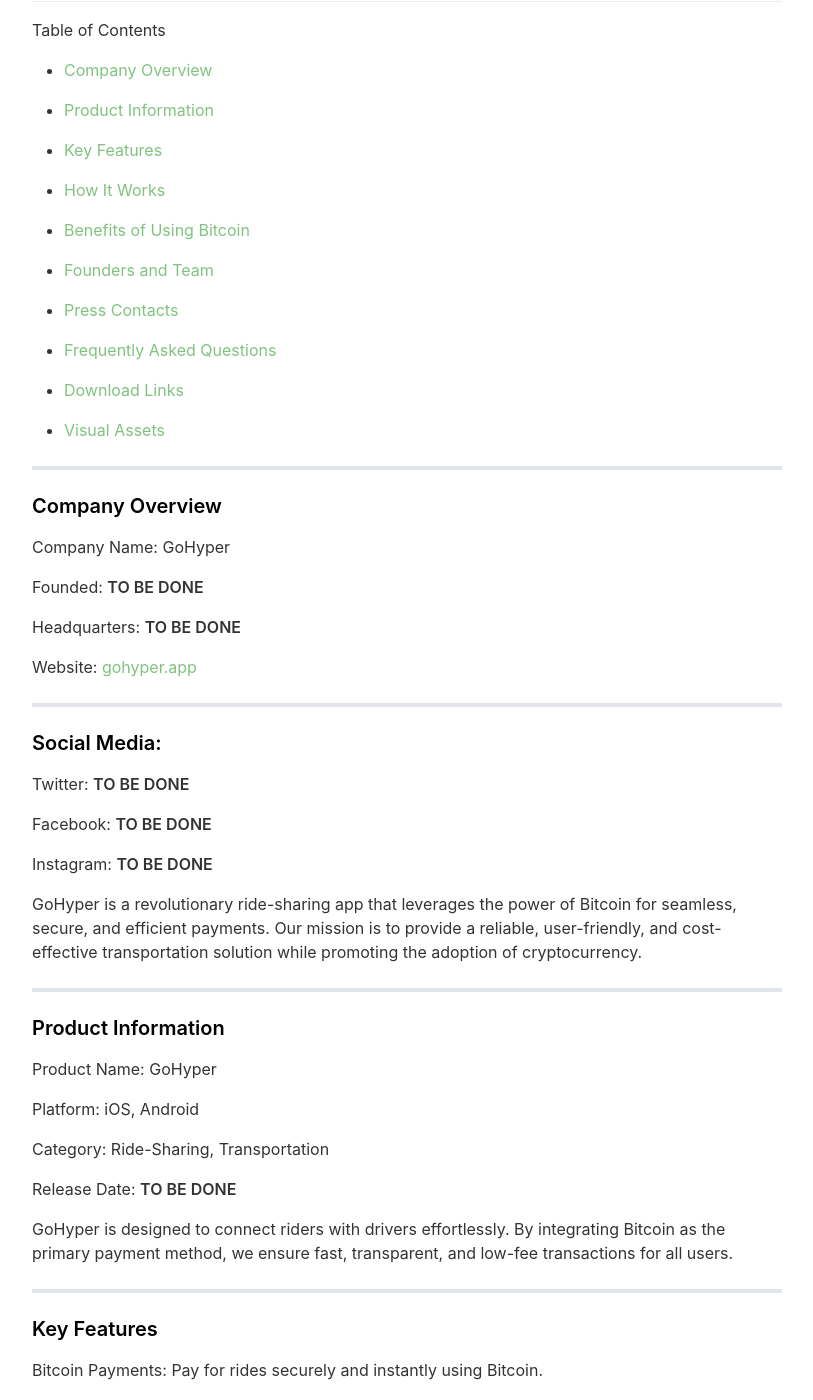
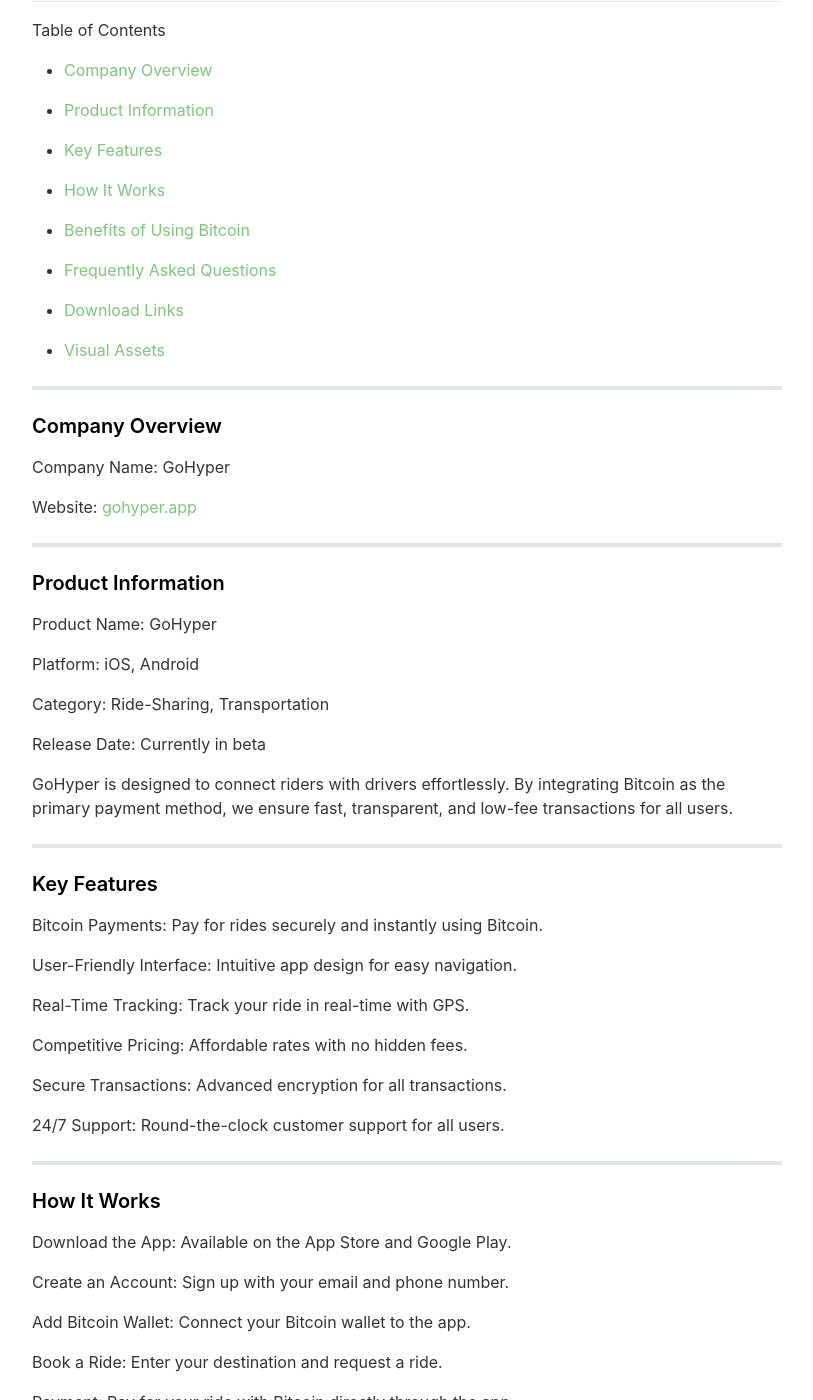
Before and after one commit to Fairide/fairide.github.io, a Jekyll site: the page built from _pages/presskit.md, in a window 1280 px wide and 1400 px high, scrolled down 194 px. Shown: the whole window, without its empty margins (233-1046 px from the left). Built offline with Jekyll 4.4.1, drawn with Linux system fonts in a browser that asks for light colours; nearby versions of some CDN libraries; some of the changed text lies outside the part shown.

Commit message:
updated presskit

```diff
--- a/_pages/presskit.md
+++ b/_pages/presskit.md
@@ -18,10 +18,6 @@
 
  - [Benefits of Using Bitcoin](#benefits of using bitcoin)
 
- - [Founders and Team](#founders and team)
-
- - [Press Contacts](#press contacts)
-
  - [Frequently Asked Questions](#frequently asked questions)
 
  - [Download Links](#download links)
@@ -34,23 +30,7 @@
 
 Company Name: GoHyper
 
-Founded:  **TO BE DONE**
-
-Headquarters: **TO BE DONE**
-
 Website: <a href="https://gohyper.app/">gohyper.app</a>
-
----
-
-### Social Media:
-
-Twitter:  **TO BE DONE**
-
-Facebook:  **TO BE DONE**
-
-Instagram:  **TO BE DONE**
-
-GoHyper is a revolutionary ride-sharing app that leverages the power of Bitcoin for seamless, secure, and efficient payments. Our mission is to provide a reliable, user-friendly, and cost-effective transportation solution while promoting the adoption of cryptocurrency.
 
 ---
 
@@ -62,7 +42,7 @@
 
 Category: Ride-Sharing, Transportation
 
-Release Date:  **TO BE DONE**
+Release Date:  Currently in beta
 
 GoHyper is designed to connect riders with drivers effortlessly. By integrating Bitcoin as the primary payment method, we ensure fast, transparent, and low-fee transactions for all users.
 
@@ -112,30 +92,6 @@
 
 ---
 
-### Founders and Team
-
-Founder & CEO:  **TO BE DONE**
-
-CTO:  **TO BE DONE**
-
-COO:  **TO BE DONE**
-
-Team:  **TO BE DONE**
-
----
-
-Press Contacts
-
-Press Contact Name:  **TO BE DONE**
-
-Email: **TO BE DONE**
-
-Phone:  **TO BE DONE**
-
-Address:  **TO BE DONE**
-
----
-
 ### Frequently Asked Questions (FAQs)
 
 Q1: How do I get started with GoHyper?
@@ -156,20 +112,16 @@
 
 ### Download Links
 
-iOS:  **TO BE DONE**
-
-Android:  **TO BE DONE**
+iOS:  <a href = "https://testflight.apple.com/join/u3Wv3Tg4">Download</a>
 
 ---
 
 ### Visual Assets
 
-Logos: <a href = "./assets/appicon.png" download>Logo Download</a>
+Logos: <a href = "../assets/appicon.png" download>Logo Download</a>
 
-App Screenshots: <a href = "./assets/screenshot/fairfide.jpg">Screenshot Download</a>
+App Screenshots: <a href="../assets/screenshot/gohyper_screenshots.zip">Download Screenshots</a>
 
-Founder Photos:  **TO BE DONE**
-
-Promotional Videos: **TO BE DONE**
+App Recordings: <a href = "../assets/videos/Fairfide.mp4"></a>
 
 For additional information, interviews, or media inquiries, please contact our press team at [Email Address].
```
Also changed, not shown: _pages/howitworks.md (+7 -5 lines), assets/screenshot/Screenshot_1.PNG (added), assets/screenshot/Screenshot_2.PNG (added), assets/screenshot/Screenshot_3.PNG (added), assets/screenshot/Screenshot_4.PNG (added), assets/screenshot/fairide.jpg (deleted), 1 other file.
